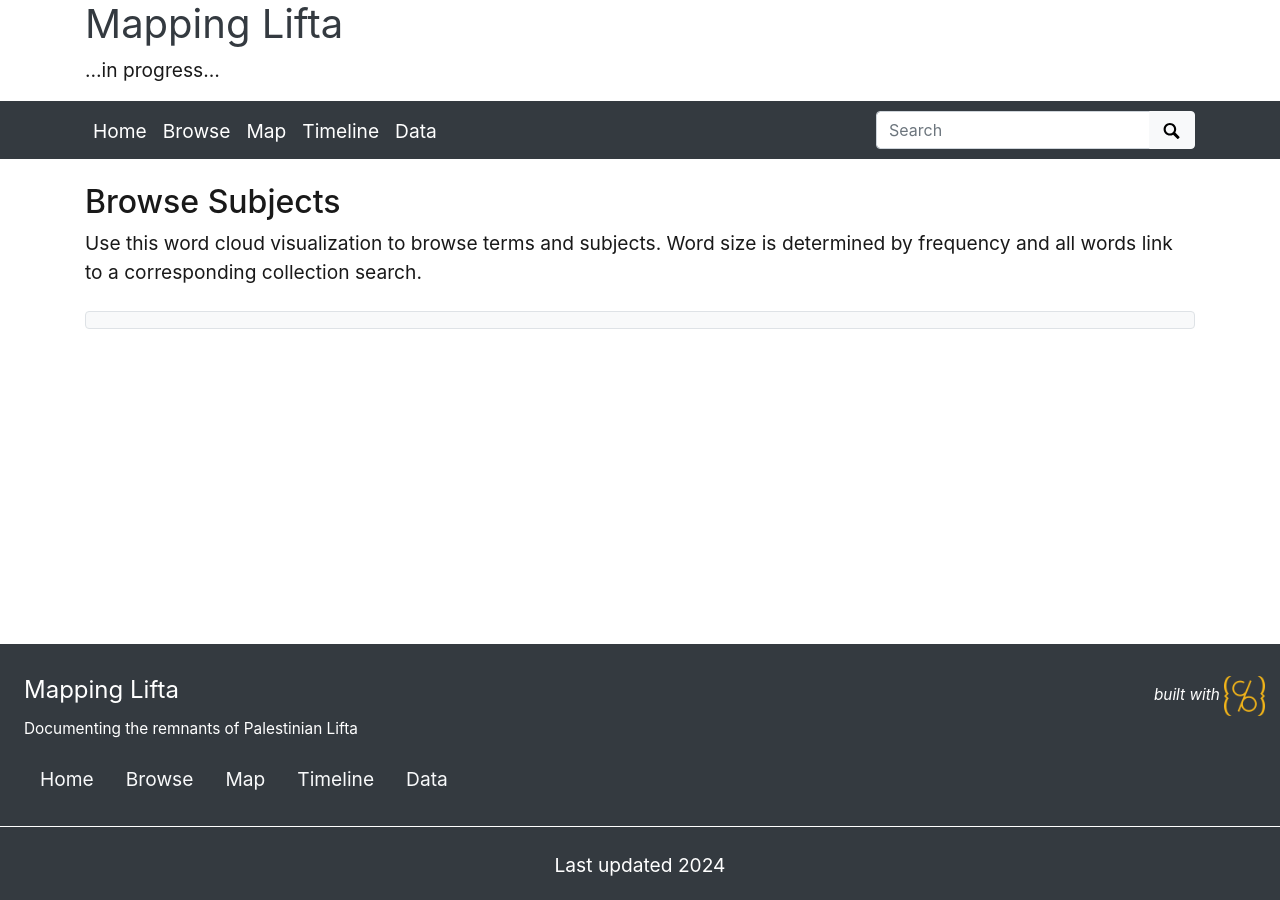
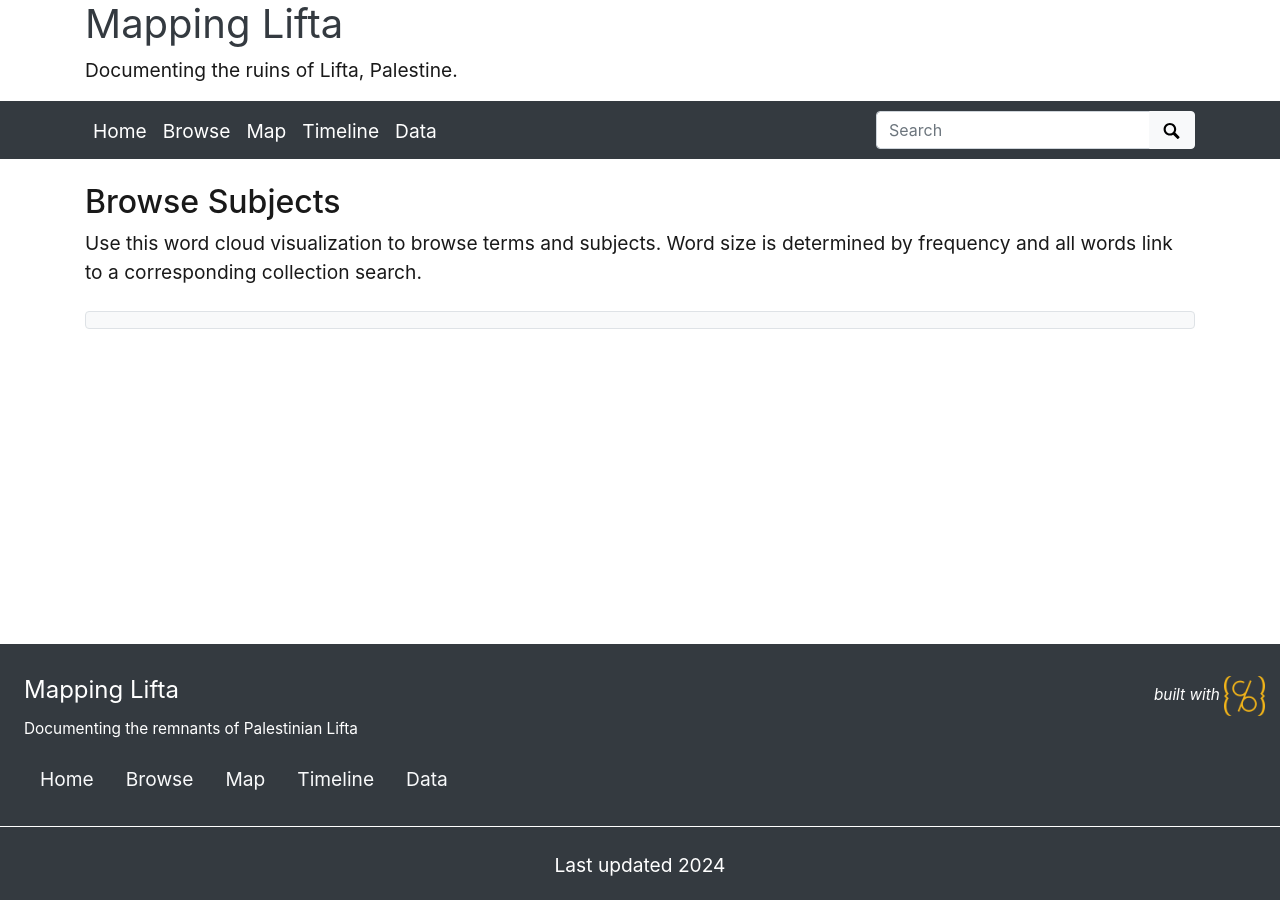
Before and after one commit to writingafterthedisaster/collection, a Jekyll site: the page built from pages/subjects.md, in a window 1280 px wide. Built offline with Jekyll 4.4.1, drawn with Linux system fonts in a browser that asks for light colours.

Commit message:
Update _config.yml

```diff
--- a/_config.yml
+++ b/_config.yml
@@ -22,7 +22,7 @@ source-code: https://writingafterthedisaster.github.io/lifta/
 # title of site appears in banner
 title: Mapping Lifta
 # tagline, a short phrase that will appear throughout the site in the top banner
-tagline: …in progress…
+tagline: Documenting the ruins of Lifta, Palestine.
 # description appears in meta tags and other locations
 # this description might appear in search result lists, keep around 160 characters max
 description: "Documenting the remnants of Palestinian Lifta"
```
